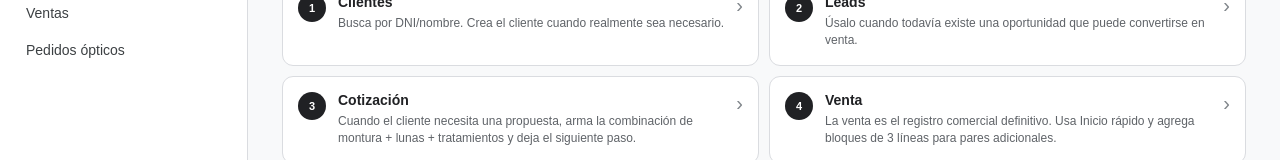
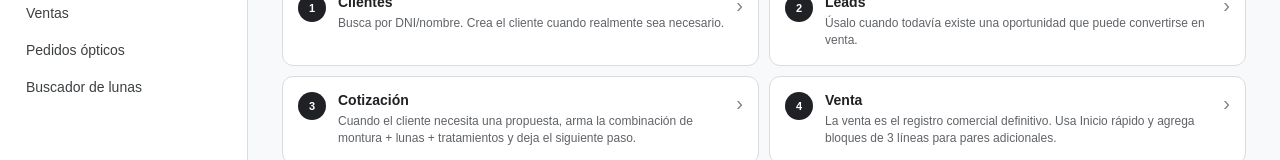
Before and after one commit to ifmarquezfarfan/vision-total-os, a Next.js app: page /guia in a window 1280 px wide. Shown: the part 383-543 px from the top of the page. Built offline with nearby package versions, Linux system fonts and the light colour scheme; no server answers.

Commit message:
feat: add lens engine to operations navigation

```diff
--- a/components/sidebar.tsx
+++ b/components/sidebar.tsx
@@ -40,6 +40,7 @@ export async function Sidebar() {
           <Link href="/seguimientos">Seguimientos</Link>
           <Link href="/ventas">Ventas</Link>
           <Link href="/pedidos">Pedidos ópticos</Link>
+          <Link href="/buscador-lunas">Buscador de lunas</Link>
         </div>
 
         {isAdmin && (
```
